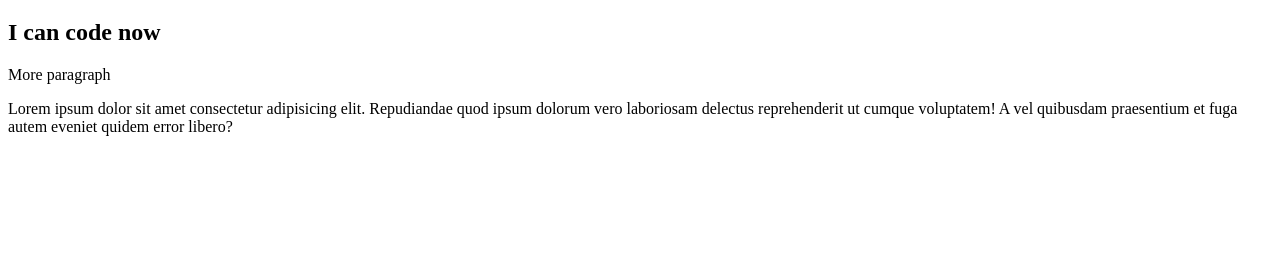
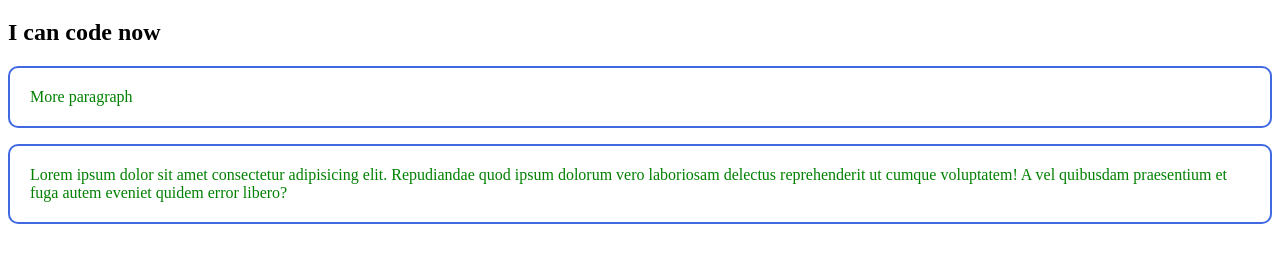
Before and after one commit to cbHasib/my-second-repo, a plain HTML site: page index.html in a window 1280 px wide. Shown: the part 61-324 px from the top of the page. Drawn offline with Linux system fonts and the light colour scheme.

Commit message:
added css

```diff
--- a/css/style.css
+++ b/css/style.css
@@ -1,3 +1,9 @@
 h1{
     color: red;
 }
+p{
+    color: green;
+    border: 2px solid royalblue;
+    padding: 20px;
+    border-radius: 10px;
+}
```
